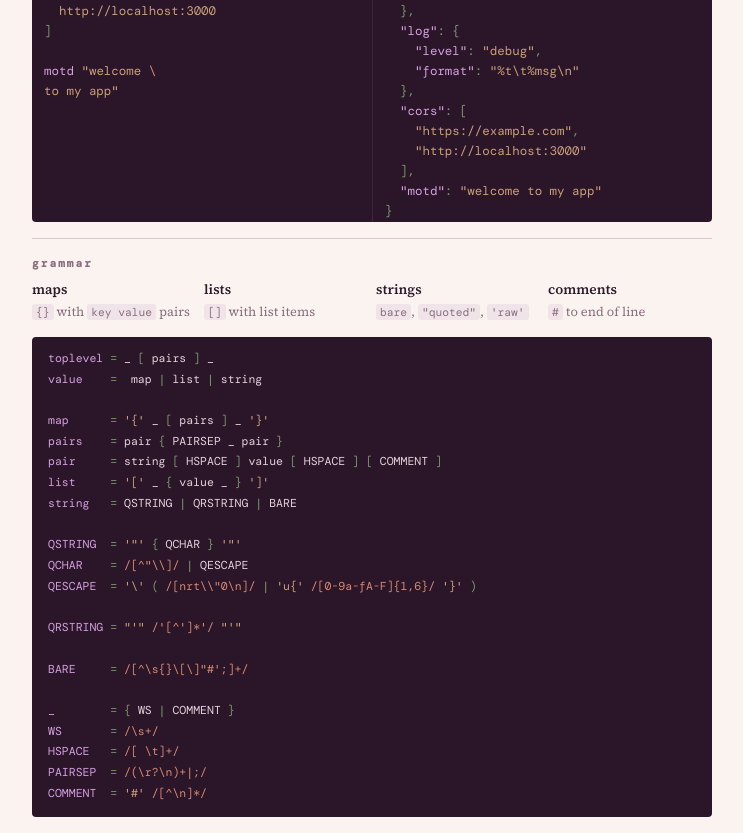
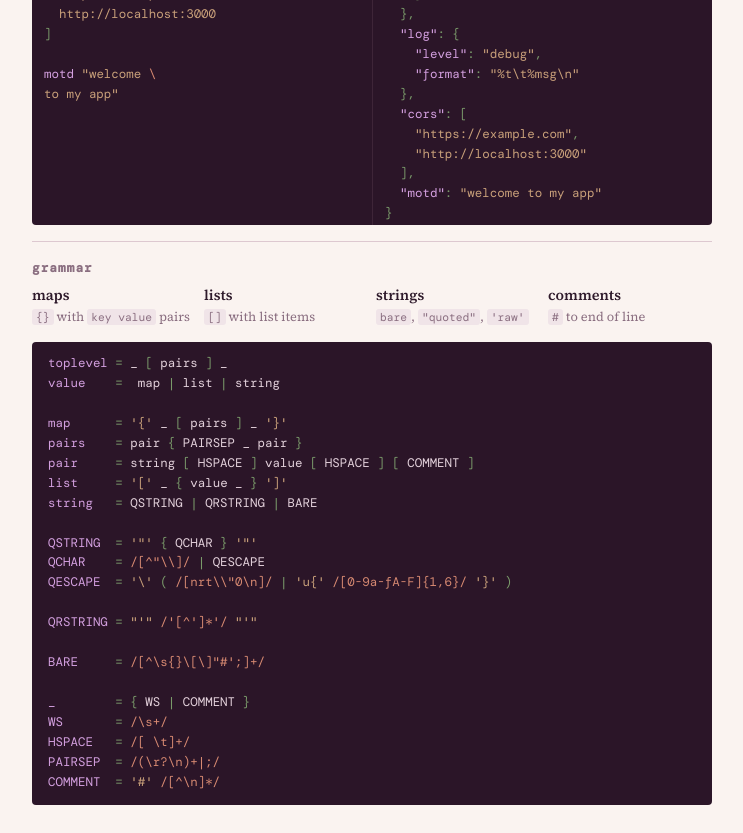
Before and after one commit to phiglang/phiglang.github.io, a website built with Vite: page index.html in a window 1280 px wide. Shown: the part 593-1426 px from the top of the page, without its empty margins (268-1011 px from the left). Built offline with nearby package versions, Linux system fonts and the light colour scheme.

Commit message:
fix inconsistent css

```diff
--- a/index.html
+++ b/index.html
@@ -13,7 +13,7 @@
         <div class="wrap">
             <header>
                 <h1>phig</h1>
-                <p>A tiny configuration language</p>
+                <small>A tiny configuration language</small>
             </header>
 
             <section>
@@ -71,22 +71,22 @@ to my app"</textarea
                 <h2>Grammar</h2>
                 <div class="features">
                     <div>
-                        <strong>Maps</strong>
+                        <h3>Maps</h3>
                         <p><code>{}</code> with <code>key value</code> pairs</p>
                     </div>
                     <div>
-                        <strong>Lists</strong>
+                        <h3>Lists</h3>
                         <p><code>[]</code> with list items</p>
                     </div>
                     <div>
-                        <strong>Strings</strong>
+                        <h3>Strings</h3>
                         <p>
                             <code>bare</code>, <code>"quoted"</code>,
                             <code>'raw'</code>
                         </p>
                     </div>
                     <div>
-                        <strong>Comments</strong>
+                        <h3>Comments</h3>
                         <p><code>#</code> to end of line</p>
                     </div>
                 </div>
--- a/src/style.css
+++ b/src/style.css
@@ -8,8 +8,8 @@
 
 :root {
     --bg: #faf3f0;
-    --fg: #2e1a2b;
-    --dim: #8a6e80;
+    --fg: #8a6e80;
+    --accent: #2e1a2b;
     --surface: #f0e4e8;
     --border: #ddc8d0;
     --editor: #2b1528;
@@ -51,13 +51,13 @@ header {
     gap: 12px;
 
     h1 {
+        color: var(--accent);
         font-family: var(--mono);
         font-size: 1.4rem;
         font-weight: 500;
     }
 
-    p {
-        color: var(--dim);
+    small {
         font-size: 0.85rem;
         text-transform: lowercase;
     }
@@ -68,10 +68,11 @@ section {
     border-top: 1px solid var(--border);
 
     h2 {
+        color: var(--accent);
         font-family: var(--mono);
-        font-size: 0.7rem;
+        font-size: 0.8rem;
         text-transform: lowercase;
-        letter-spacing: 2px;
+        letter-spacing: 1px;
         color: var(--dim);
         margin-bottom: 8px;
     }
@@ -86,14 +87,13 @@ section {
     div {
         font-size: 0.85rem;
 
-        strong {
-            display: block;
-            margin-bottom: 1px;
+        h3 {
+            color: var(--accent);
+            font-size: 0.9rem;
             text-transform: lowercase;
         }
 
         p {
-            color: var(--dim);
             font-size: 0.8rem;
         }
     }
@@ -109,9 +109,8 @@ section {
     color: var(--editor-fg);
     padding: 12px 16px;
     font-family: var(--mono);
-    font-size: 0.72rem;
-    line-height: 1.8;
-    overflow-x: auto;
+    font-size: 0.78rem;
+    line-height: 1.6;
 }
 
 .demo {
@@ -189,6 +188,7 @@ section {
         background: transparent;
         resize: none;
         outline: none;
+        overscroll-behavior: none;
     }
 }
 
```
